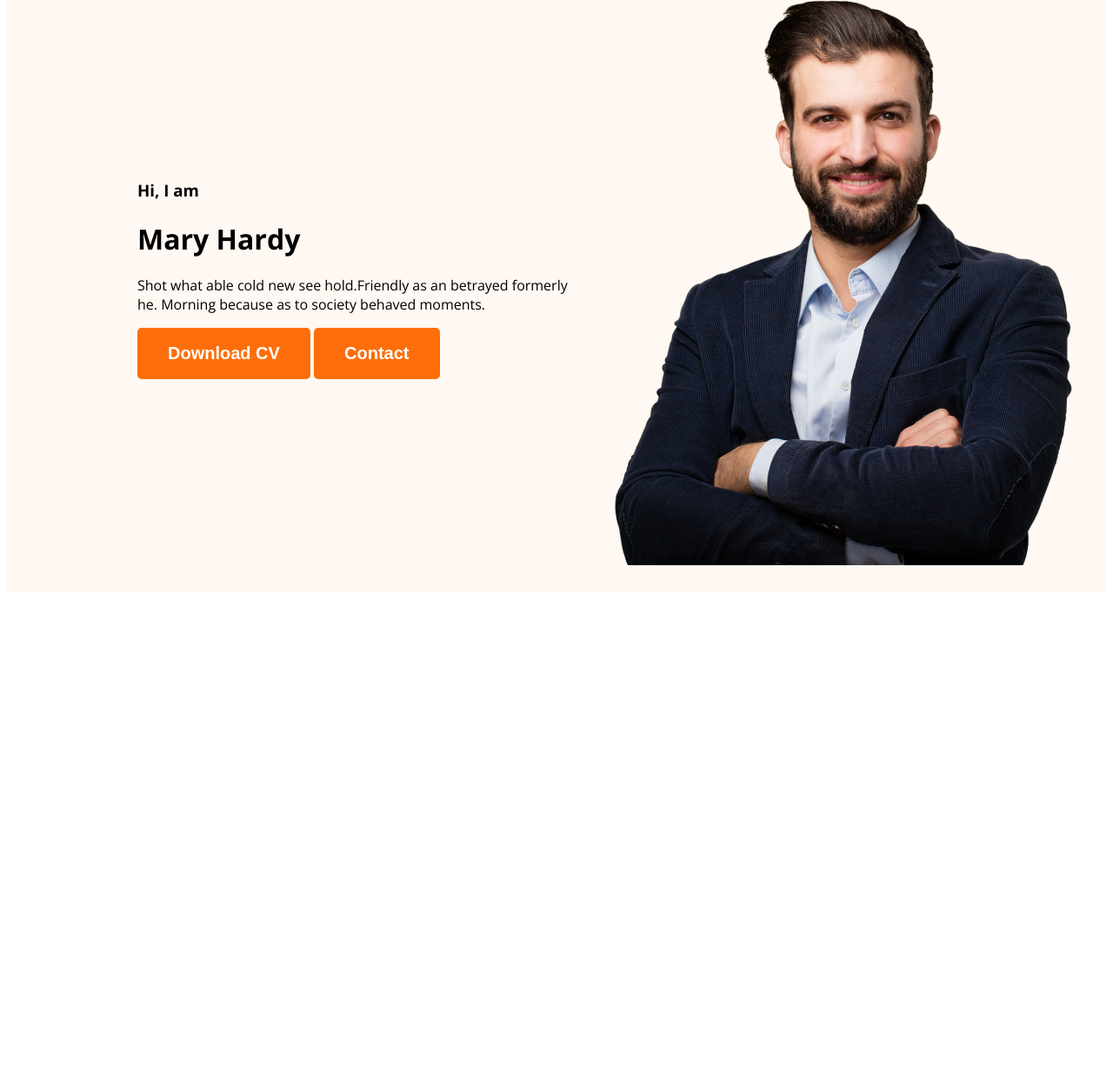
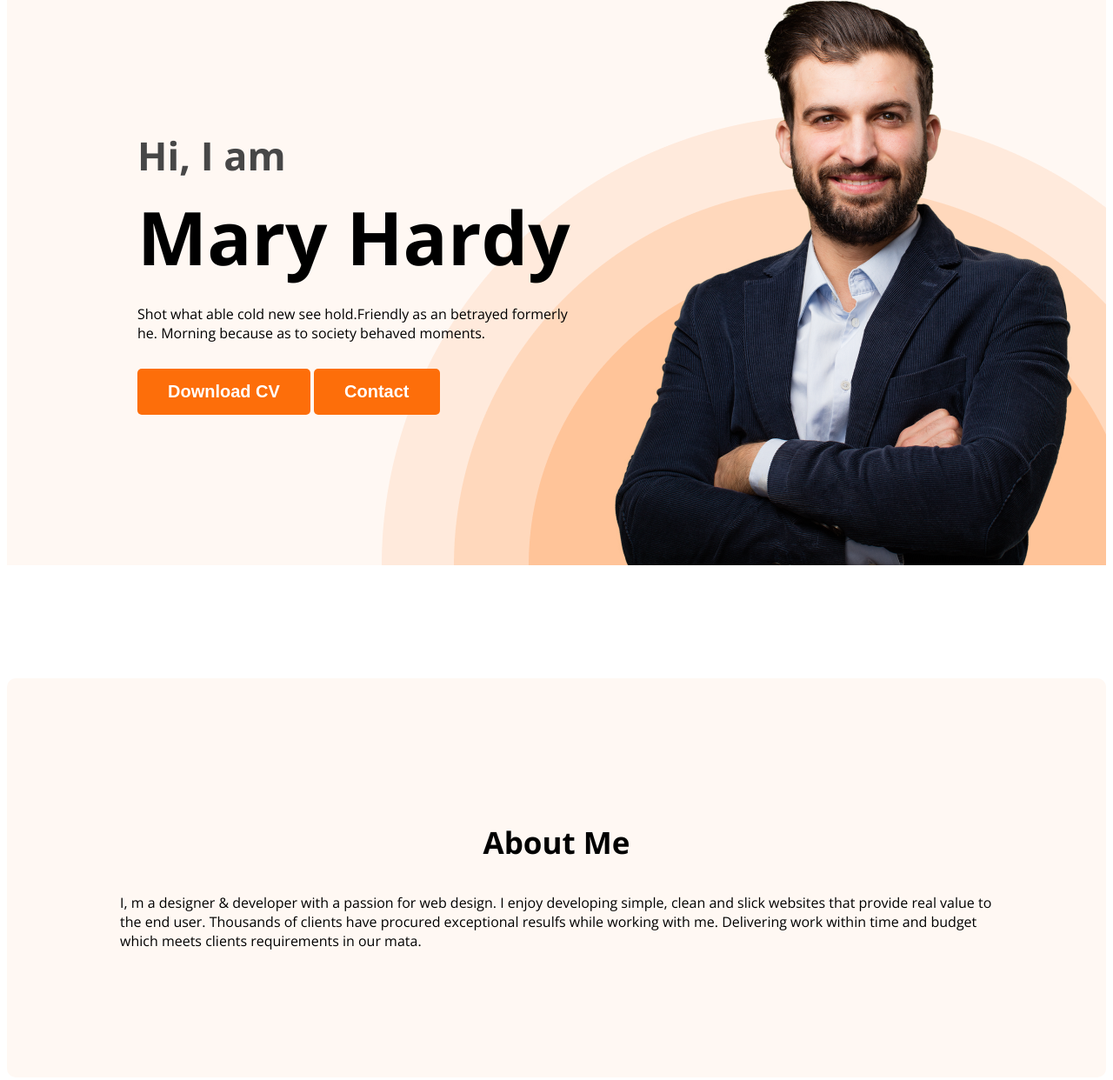
Before and after one commit to 001Rakib/portfolio-web, a plain HTML site: page index.html in a window 1280 px wide. Shown: the part 215-1457 px from the top of the page at 87% size. Before the commit the page ends 903 px from the top, so only its background shows below. Drawn offline with nearby package versions, Linux system fonts and the light colour scheme.

Commit message:
added about section

```diff
--- a/index.html
+++ b/index.html
@@ -24,9 +24,10 @@
         </nav>
         <div class="banner">
             <div class="banner-content">
-                <h3 class="banner-gretting">Hi, I  am</h3>
+                <h3 class="banner-gretting">Hi, I am</h3>
                 <h1 class="banner-title">Mary Hardy</h1>
-                <p class="banner-description">Shot what able cold new see hold.Friendly as an betrayed formerly he. Morning because as to society behaved moments.</p>
+                <p class="banner-description">Shot what able cold new see hold.Friendly as an betrayed formerly he.
+                    Morning because as to society behaved moments.</p>
                 <button class="btn-primary">Download CV</button>
                 <button class="btn-primary">Contact</button>
             </div>
@@ -36,6 +37,14 @@
 
     </header>
     <main>
+        <section class="about">
+            <h3 class="section-title">
+                About Me
+            </h3>
+            <p class="section-description">
+                I, m a designer & developer with a passion for web design. I enjoy developing simple, clean and slick websites that provide real value to the end user. Thousands of clients have procured exceptional resulfs while working with me. Delivering work within time and budget which meets clients requirements in our mata.
+            </p>
+        </section>
 
     </main>
     <footer>
--- a/styles/portfolio.css
+++ b/styles/portfolio.css
@@ -6,14 +6,43 @@ body {
 .text-primary {
     color: #FD6E0A;
 }
-.banner{
-    padding: 30px 30px 30px 150px;
+
+.banner {
+    padding: 30px 30px 0px 150px;
     display: flex;
     align-items: center;
+    justify-content: space-between;
 }
-.head{
+
+.banner-content {
+    max-width: 500px;
+}
+
+.head {
     background-color: #FFF8F3;
+    background-image: url('../images/header_bg.png');
+    background-repeat: no-repeat;
+    background-position: bottom right;
+
 }
+
+.section-title {
+    Copy color: #181818;
+    text-align: center;
+
+    font-size: 35px;
+
+    font-weight: 700;
+
+}
+
+section-description {
+    Copy color: #757575;
+    text-align: center;
+
+    font-size: 18px;
+}
+
 .btn-primary {
     border-radius: 5px;
     background: #FD6E0A;
@@ -21,7 +50,7 @@ body {
     font-size: 20px;
     color: white;
     font-weight: 700;
-    padding: 18px 35px;
+    padding: 15px 35px;
 
 }
 
@@ -53,7 +82,35 @@ nav li {
 nav a {
     text-decoration: none;
     color: #474747;
-}`
-.banner .profile-pic{
+}
+
+` .banner .profile-pic {
     width: 500px;
 }
+
+.banner-gretting {
+    font-size: 45px;
+    color: #474747;
+    margin: 0px;
+}
+
+.banner-title {
+    font-size: 85px;
+    font-weight: 700;
+    margin-top: 5px;
+    margin-bottom: 20px;
+}
+
+.banner-description {
+    margin-bottom: 30px;
+}
+
+/* main section styles */
+
+/* about section styles */
+.about {
+    padding: 130px;
+    border-radius: 10px;
+    background: #FFF8F3;
+    margin: 130px 0px;
+}
```
